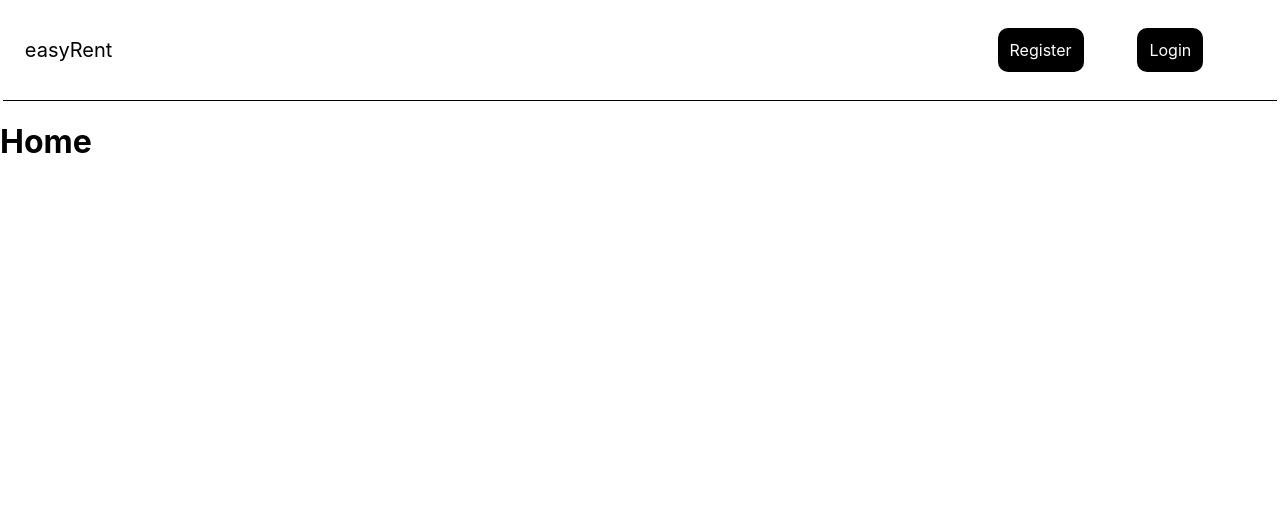
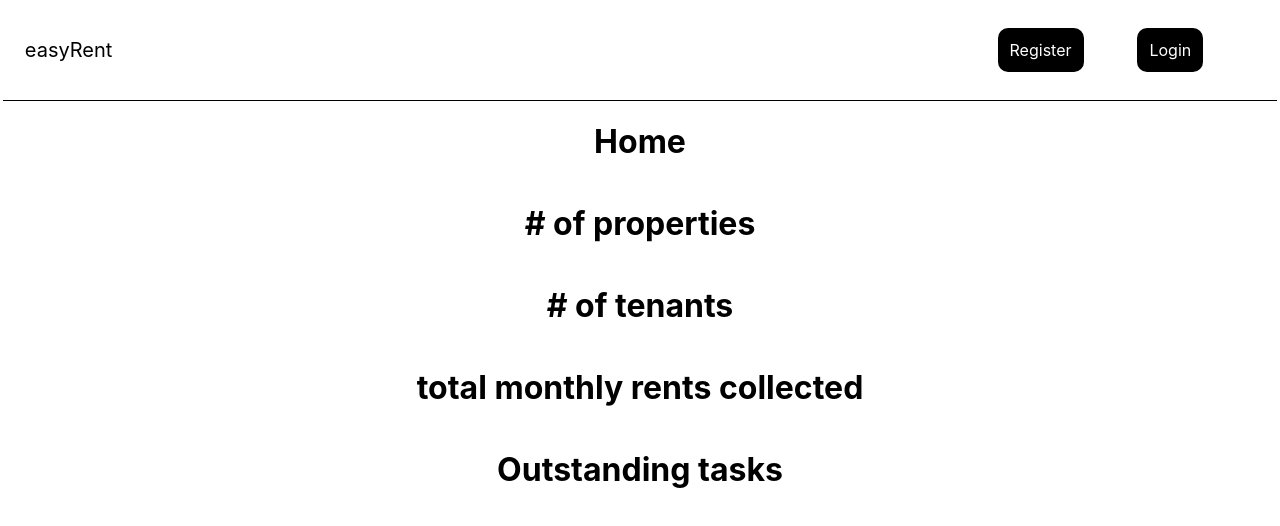
Before and after one commit to matthewhiggins415/easyRentFrontEnd, a React (Create React App) app: page /home in a window 1280 px wide. Shown: the top 526 px of the page. Built offline with nearby package versions, Linux system fonts and the light colour scheme.

Commit message:
Home screen details added.

```diff
--- a/src/components/Views/Home.js
+++ b/src/components/Views/Home.js
@@ -2,12 +2,22 @@ import React from 'react'
 import styled from 'styled-components'
 
 const DIV = styled.div`
+  width: 100%;
+  height: auto;
+  display: flex;
+  flex-direction: column;
+  align-items: center;
+  justify-content: center;
 `
 
 const Home = () => {
   return (
     <DIV>
       <h1>Home</h1>
+      <h1># of properties</h1>
+      <h1># of tenants</h1>
+      <h1>total monthly rents collected</h1>
+      <h1>Outstanding tasks</h1>
     </DIV>
   )
 }
```
